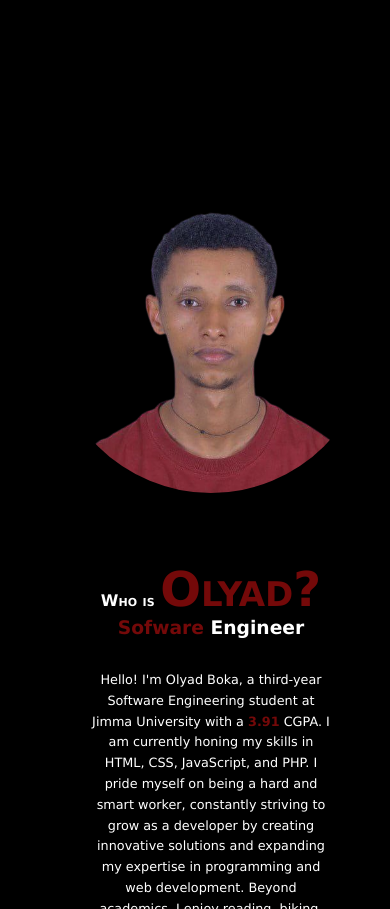
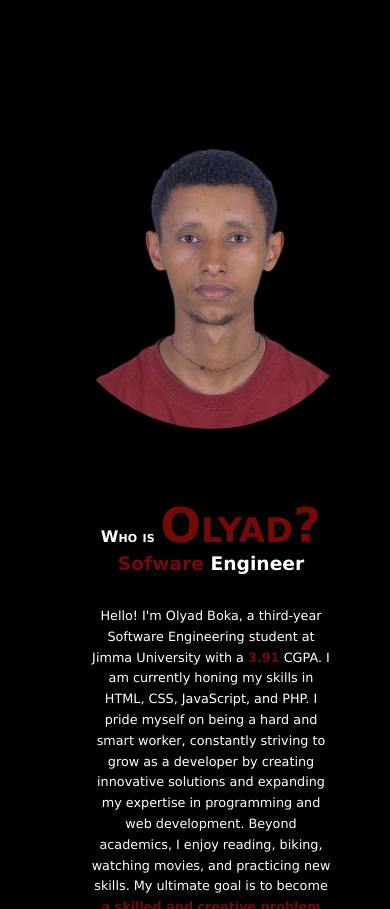
Before and after one commit to olyadboka/Protfolio1, a plain HTML site: page index.html in a window 390 px wide. Shown: the part 1226-2135 px from the top of the page. Drawn offline with Linux system fonts and the light colour scheme; files whose address does not match are found by name.

Commit message:
Update style.css

```diff
--- a/asset/style.css
+++ b/asset/style.css
@@ -666,7 +666,7 @@ img {
     height: 20rem;
 
     margin: 4rem;
-/*     margin-top: 5rem; */
+    margin-top: 0rem;
   }
   .about-section .about-container {
     height: fit-content;
```
